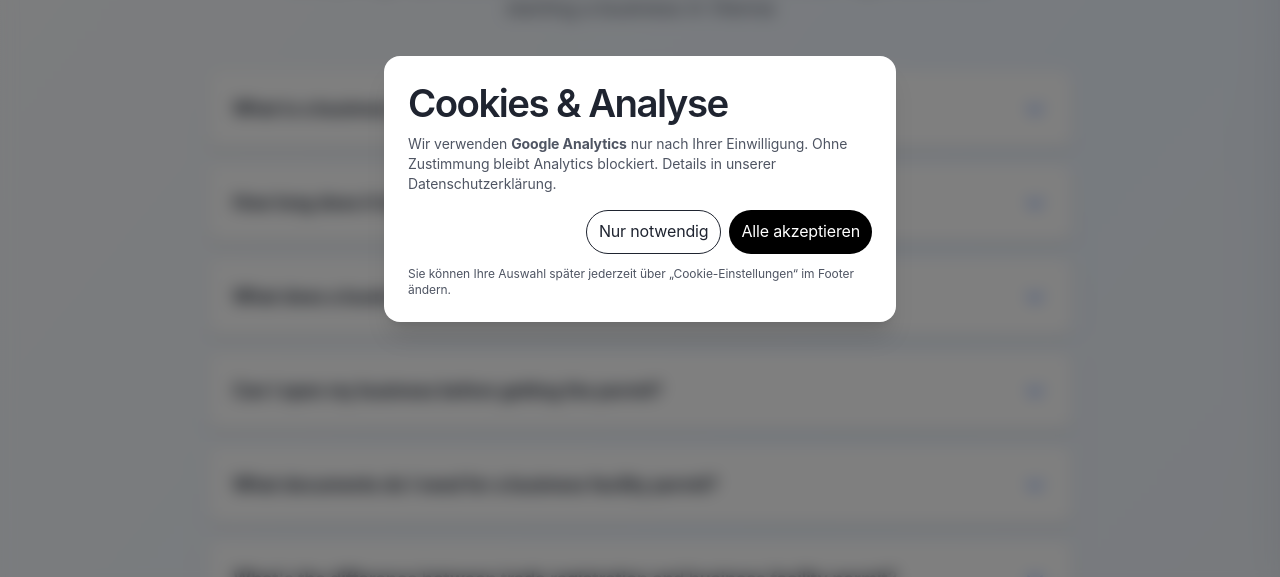
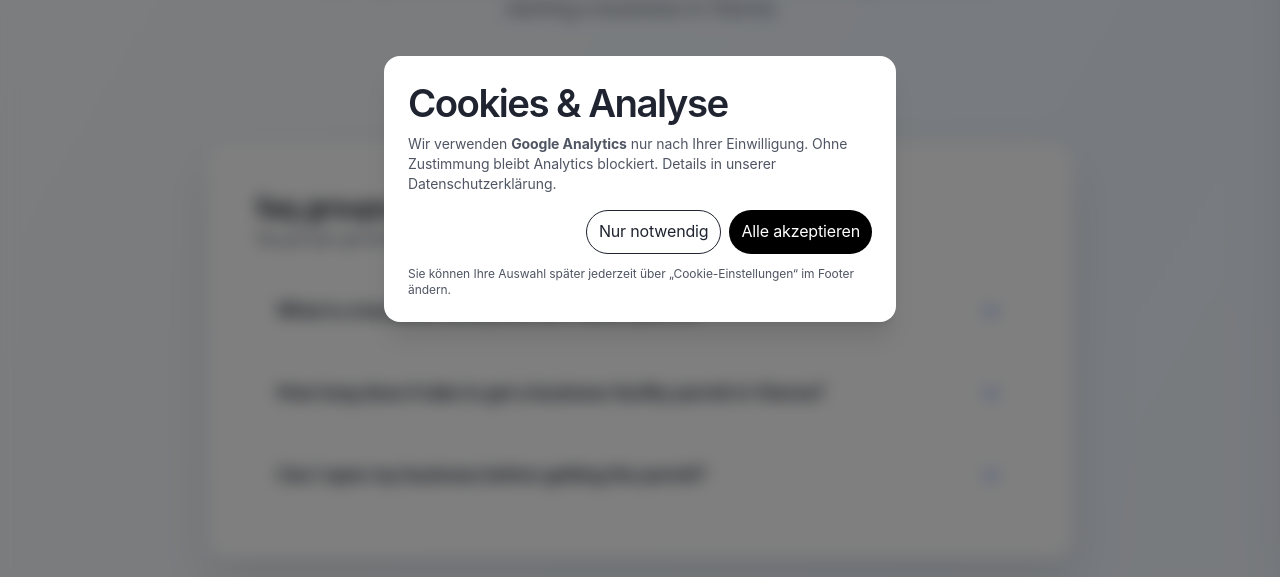
Before and after one commit to lorenz00k/Betriebsanlagen-check, a Next.js app: page /en/faq in a window 1280 px wide. Shown: the part 211-788 px from the top of the page. Built offline with nearby package versions, Linux system fonts and the light colour scheme; no server answers.

Commit message:
FAQ redesign with stacked cards.

```diff
--- /dev/null
+++ b/app/[locale]/faq/FAQAccordion.tsx
@@ -0,0 +1,58 @@
+"use client";
+import React from "react";
+
+type FAQAccordionProps = {
+    questions: string[];
+    openQuestion: string | null;
+    onToggle: (q: string) => void;
+    t: (key: string) => string;
+};
+
+export default function FAQAccordion({
+    questions,
+    openQuestion,
+    onToggle,
+    t,
+}: FAQAccordionProps) {
+    return (
+        <div className="mt-6 space-y-3">
+            {questions.map((q) => (
+                <div key={q} className="rounded-xl border border-gray-100 bg-white overflow-hidden">
+                    <button
+                        onClick={() => onToggle(q)}
+                        className="w-full text-left p-5 flex items-center justify-between hover:bg-gray-50 transition-colors"
+                        aria-expanded={openQuestion === q}
+                        aria-controls={`answer-${q}`}
+                        id={`question-${q}`}
+                    >
+                        <span className="text-lg font-semibold text-gray-900 pr-4">
+                            {t(`questions.${q}.question`)}
+                        </span>
+                        <svg
+                            className={`w-6 h-6 text-blue-600 flex-shrink-0 transition-transform duration-300 ${openQuestion === q ? "rotate-180" : ""
+                                }`}
+                            fill="none"
+                            stroke="currentColor"
+                            viewBox="0 0 24 24"
+                            aria-hidden="true"
+                        >
+                            <path strokeLinecap="round" strokeLinejoin="round" strokeWidth={2} d="M19 9l-7 7-7-7" />
+                        </svg>
+                    </button>
+
+                    <div
+                        id={`answer-${q}`}
+                        role="region"
+                        aria-labelledby={`question-${q}`}
+                        className={`transition-all duration-300 ease-in-out ${openQuestion === q ? "max-h-[1000px] opacity-100" : "max-h-0 opacity-0"
+                            }`}
+                    >
+                        <div className="p-5 pt-0 text-gray-700 leading-relaxed border-t border-gray-100">
+                            {t(`questions.${q}.answer`)}
+                        </div>
+                    </div>
+                </div>
+            ))}
+        </div>
+    );
+}
--- a/app/[locale]/faq/FAQPageClient.tsx
+++ b/app/[locale]/faq/FAQPageClient.tsx
@@ -1,43 +1,54 @@
-'use client'
+"use client"
 
-// FAQPageClient renders the interactive accordion and structured FAQ schema for
-// the currently selected locale using translated question and answer content.
-import { useTranslations } from 'next-intl'
-import { useState } from 'react'
-import Link from 'next/link'
+import { useTranslations } from "next-intl"
+import { useMemo, useState } from "react"
+import Link from "next/link"
+import FAQStacked from "./FAQStacked" // neu
+
+type Group = { id: string; questions: readonly string[] }
 
 type FAQPageClientProps = {
   locale: string
+  groups: readonly Group[]
 }
 
-// Displays localized FAQ copy with accordion interactions and emits FAQPage JSON-LD.
-export default function FAQPageClient({ locale }: FAQPageClientProps) {
-  const t = useTranslations('faq')
+export default function FAQPageClient({ locale, groups }: FAQPageClientProps) {
+  const t = useTranslations("faq")
   const [openQuestion, setOpenQuestion] = useState<string | null>(null)
 
-  const questions = ['q1', 'q2', 'q3', 'q4', 'q5', 'q6', 'q7', 'q8', 'q9', 'q10']
+  const toggleQuestion = (q: string) => setOpenQuestion(prev => (prev === q ? null : q))
 
-  const toggleQuestion = (q: string) => {
-    setOpenQuestion(openQuestion === q ? null : q)
-  }
+  // UI-Texte aus i18n ableiten (hier passiert das, nicht im Server)
+  const uiGroups = useMemo(
+    () =>
+      groups.map(g => ({
+        ...g,
+        title: t(`groups.${g.id}.title`),
+        description: t(`groups.${g.id}.description`),
+      })),
+    [groups, t],
+  )
 
-  const faqSchema = {
-    "@context": "https://schema.org",
-    "@type": "FAQPage",
-    "mainEntity": questions.map(q => ({
-      "@type": "Question",
-      "name": t(`questions.${q}.question`),
-      "acceptedAnswer": {
-        "@type": "Answer",
-        "text": t(`questions.${q}.answer`),
-      },
-    })),
-  }
+  // Für Schema brauchst du alle Fragen flach
+  const allQuestions = useMemo(() => groups.flatMap(g => [...g.questions]), [groups])
+
+  const faqSchema = useMemo(
+    () => ({
+      "@context": "https://schema.org",
+      "@type": "FAQPage",
+      mainEntity: allQuestions.map(q => ({
+        "@type": "Question",
+        name: t(`questions.${q}.question`),
+        acceptedAnswer: { "@type": "Answer", text: t(`questions.${q}.answer`) },
+      })),
+    }),
+    [allQuestions, t],
+  )
 
   const faqSchemaJson = JSON.stringify(faqSchema)
-    .replace(/</g, '\\u003C')
-    .replace(/>/g, '\\u003E')
-    .replace(/&/g, '\\u0026')
+    .replace(/</g, "\\u003C")
+    .replace(/>/g, "\\u003E")
+    .replace(/&/g, "\\u0026")
 
   return (
     <>
@@ -46,54 +57,29 @@
         suppressHydrationWarning
         dangerouslySetInnerHTML={{ __html: faqSchemaJson }}
       />
+
       <div className="min-h-screen bg-gradient-to-br from-gray-50 via-blue-50 to-gray-100 py-12">
         <div className="max-w-4xl mx-auto px-4">
           {/* Header */}
           <div className="text-center mb-12">
             <h1 className="text-4xl md:text-5xl font-bold text-gray-900 mb-4 bg-gradient-to-r from-blue-600 to-blue-800 bg-clip-text text-transparent">
-              {t('title')}
+              {t("title")}
             </h1>
-            <p className="text-lg md:text-xl text-gray-600 max-w-3xl mx-auto">{t('subtitle')}</p>
+            <p className="text-lg md:text-xl text-gray-600 max-w-3xl mx-auto">{t("subtitle")}</p>
           </div>
 
-          {/* FAQ Accordion */}
-          <div className="space-y-4">
-            {questions.map((q, index) => (
-              <div
-                key={q}
-                className="bg-white rounded-xl shadow-md overflow-hidden border border-gray-100 hover:shadow-lg transition-all duration-300"
-                style={{ animationDelay: `${index * 0.05}s` }}
-              >
-                <button
-                  onClick={() => toggleQuestion(q)}
-                  className="w-full text-left p-6 flex items-center justify-between hover:bg-gray-50 transition-colors"
-                >
-                  <span className="text-lg font-semibold text-gray-900 pr-4">{t(`questions.${q}.question`)}</span>
-                  <svg
-                    className={`w-6 h-6 text-blue-600 flex-shrink-0 transition-transform duration-300 ${openQuestion === q ? 'rotate-180' : ''}`}
-                    fill="none"
-                    stroke="currentColor"
-                    viewBox="0 0 24 24"
-                  >
-                    <path strokeLinecap="round" strokeLinejoin="round" strokeWidth={2} d="M19 9l-7 7-7-7" />
-                  </svg>
-                </button>
-                <div
-                  className={`transition-all duration-300 ease-in-out ${openQuestion === q ? 'max-h-[1000px] opacity-100' : 'max-h-0 opacity-0'
-                    }`}
-                >
-                  <div className="p-6 pt-0 text-gray-700 leading-relaxed border-t border-gray-100">
-                    {t(`questions.${q}.answer`)}
-                  </div>
-                </div>
-              </div>
-            ))}
-          </div>
+          {/* Stacked Themen-Cards + Accordion innen */}
+          <FAQStacked
+            groups={uiGroups}
+            openQuestion={openQuestion}
+            onToggle={toggleQuestion}
+            t={t}
+          />
 
-          {/* CTA Section */}
-          <div className="cta-panel">
-            <h2 className="block">{t('cta.title')}</h2>
-            <p className="block">{t('cta.description')}</p>
+          {/* CTA */}
+          <div className="cta-panel mt-10">
+            <h2 className="block">{t("cta.title")}</h2>
+            <p className="block">{t("cta.description")}</p>
             <Link href={`/${locale}/check`} className="btn btn-secondary">
               {t("cta.button")}
             </Link>
--- /dev/null
+++ b/app/[locale]/faq/FAQStacked.module.css
@@ -0,0 +1,115 @@
+.cards {
+    --peek: clamp(10px, 1.2vw, 20px);
+    --total-cards: var(--numcards);
+    --slice: calc(100% / var(--total-cards));
+
+    list-style: none;
+    margin: 0 auto;
+    padding: 0;
+
+    width: 60%;
+    max-width: 720px;
+
+    display: flex;
+    flex-direction: column;
+    gap: 24px;
+
+    view-timeline-name: --cardsContainer;
+
+    /* “Runway” am Ende, damit der Stapel fertig werden kann,
+     bevor alles wegscrollt */
+    padding-bottom: 10vh;
+}
+
+.card {
+    --index0: calc(var(--index) - 1);
+
+    position: sticky;
+
+    /* Card1 bleibt am header-offset,
+     Card2 klebt etwas tiefer, usw. */
+    top: calc(var(--header-offset) + var(--index0) * var(--peek));
+
+    z-index: var(--index);
+    transform-origin: top center;
+
+    /* wichtig: duration setzen (sonst oft 0s) */
+    animation: stacking 1ms linear forwards;
+    animation-timeline: --cardsContainer;
+
+    /* Variante wie im HTML-File */
+    animation-range-start: exit-crossing calc(var(--slice) * var(--index0));
+    animation-range-end: exit-crossing calc(var(--slice) * var(--index));
+}
+
+@keyframes stacking {
+    to {
+        transform: scale(calc(1 - 0.08 * (var(--total-cards) - var(--index))));
+    }
+}
+
+.card__content {
+    background: white;
+    border-radius: 20px;
+    padding: 48px;
+    box-shadow: 0 20px 50px rgba(0, 0, 0, 0.10);
+}
+
+.ctaRow {
+    margin-top: 18px;
+}
+
+.cta {
+    display: inline-flex;
+    align-items: center;
+    gap: 10px;
+
+    padding: 10px 14px;
+    border-radius: 12px;
+
+    border: 1px solid rgba(0, 0, 0, 0.08);
+    background: rgba(0, 0, 0, 0.02);
+
+    font-weight: 600;
+    text-decoration: none;
+}
+
+.cta:hover {
+    background: rgba(0, 0, 0, 0.04);
+}
+
+.ctaArrow {
+    font-size: 18px;
+    line-height: 1;
+}
+
+.bullets {
+    margin-top: 18px;
+    padding: 0;
+    list-style: none;
+    display: grid;
+    gap: 12px;
+}
+
+.bullet {
+    display: flex;
+    gap: 12px;
+    align-items: flex-start;
+    font-size: 18px;
+    line-height: 1.45;
+    color: rgba(17, 24, 39, 0.85);
+}
+
+.bullet::before {
+    content: "✓";
+    display: inline-flex;
+    align-items: center;
+    justify-content: center;
+    width: 24px;
+    height: 24px;
+    border-radius: 999px;
+    border: 2px solid rgba(16, 185, 129, 0.6);
+    color: rgba(16, 185, 129, 0.9);
+    flex: 0 0 24px;
+    margin-top: 1px;
+}
--- /dev/null
+++ b/app/[locale]/faq/FAQStacked.tsx
@@ -0,0 +1,43 @@
+"use client"
+
+import React from "react"
+import FAQAccordion from "./FAQAccordion"
+import StackedArticles from "../_components/StackedCard/Q&A/StackedArticles"
+
+type UIGroup = {
+    id: string
+    questions: readonly string[]
+    title: string
+    description: string
+}
+
+export default function FAQStacked({
+    groups,
+    openQuestion,
+    onToggle,
+    t,
+}: {
+    groups: readonly UIGroup[]
+    openQuestion: string | null
+    onToggle: (q: string) => void
+    t: (key: string) => string
+}) {
+    return (
+        <StackedArticles
+            items={groups.map(g => ({
+                title: <h3 className="card__title">{g.title}</h3>,
+                body: (
+                    <>
+                        <p className="card__body">{g.description}</p>
+                        <FAQAccordion
+                            questions={[...g.questions]}
+                            openQuestion={openQuestion}
+                            onToggle={onToggle}
+                            t={t}
+                        />
+                    </>
+                ),
+            }))}
+        />
+    )
+}
--- a/app/[locale]/faq/page.tsx
+++ b/app/[locale]/faq/page.tsx
@@ -1,29 +1,22 @@
-// Server entry point for the localized FAQ route that resolves metadata and
-// renders the client accordion once the locale has been validated.
-
-import type { Metadata, ResolvingMetadata } from 'next'
-import { notFound } from 'next/navigation'
-
-import { locales, type Locale } from '@/i18n'
-import FAQPageClient from './FAQPageClient'
-
+import type { Metadata, ResolvingMetadata } from "next"
+import { notFound } from "next/navigation"
+import { locales, type Locale } from "@/i18n"
+import FAQPageClient from "./FAQPageClient"
 import {
   ROUTE_FALLBACK_METADATA,
   buildLocalizedMetadata,
   isMessagesWithMetadata,
   resolveLocaleParam,
   type MessagesWithMetadata,
-} from '../metadataConfig'
+} from "../metadataConfig"
 
-// generateMetadata hydrates translated titles, descriptions, and alternates for the FAQ page.
 export async function generateMetadata(
   { params }: { params: Promise<{ locale: string }> },
   parent: ResolvingMetadata,
 ): Promise<Metadata> {
   const { locale } = await resolveLocaleParam(params)
 
-  const importedMessages = (await import(`@/messages/${locale}.json`))
-    .default as MessagesWithMetadata
+  const importedMessages = (await import(`@/messages/${locale}.json`)).default as MessagesWithMetadata
 
   const metadataMessages = isMessagesWithMetadata(importedMessages)
     ? importedMessages.metadata?.faq ?? ROUTE_FALLBACK_METADATA.faq
@@ -31,21 +24,22 @@
 
   return buildLocalizedMetadata({
     locale,
-    pathname: '/faq',
+    pathname: "/faq",
     metadataMessages,
     parent,
   })
 }
 
-// FAQPage loads the validated locale and delegates rendering to the client-side component.
-export default async function FAQPage(
-  { params }: { params: Promise<{ locale: string }> },
-) {
+export default async function FAQPage({ params }: { params: Promise<{ locale: string }> }) {
   const { locale } = await resolveLocaleParam(params)
 
-  if (!locales.includes(locale as Locale)) {
-    notFound()
-  }
+  if (!locales.includes(locale as Locale)) notFound()
 
-  return <FAQPageClient locale={locale} />
+  const groups = [
+    { id: "genehmigung", questions: ["q1", "q2", "q4"] },
+    { id: "kosten", questions: ["q3", "q5"] },
+    { id: "recht", questions: ["q6", "q7", "q8", "q9", "q10"] },
+  ] as const
+
+  return <FAQPageClient locale={locale} groups={groups} />
 }
--- a/messages/de.json
+++ b/messages/de.json
@@ -591,6 +591,20 @@
   "faq": {
     "title": "Häufig gestellte Fragen",
     "subtitle": "Alles Wichtige rund um Betriebsanlagengenehmigung, Gewerbeanmeldung und Unternehmensgründung in Wien",
+    "groups": {
+      "genehmigung": {
+        "title": "Genehmigung & Ablauf",
+        "description": "Dauer, Start vor Genehmigung und zuständige Stelle."
+      },
+      "kosten": {
+        "title": "Kosten & Unterlagen",
+        "description": "Gebühren, Gutachten und welche Dokumente du brauchst."
+      },
+      "recht": {
+        "title": "Rechtliches & Sonderfälle",
+        "description": "Gewerbeanmeldung vs. Genehmigung, Freistellung, Nachbarn, Sprache."
+      }
+    },
     "questions": {
       "q1": {
         "question": "Was ist eine Betriebsanlage und brauche ich eine Genehmigung?",
```
